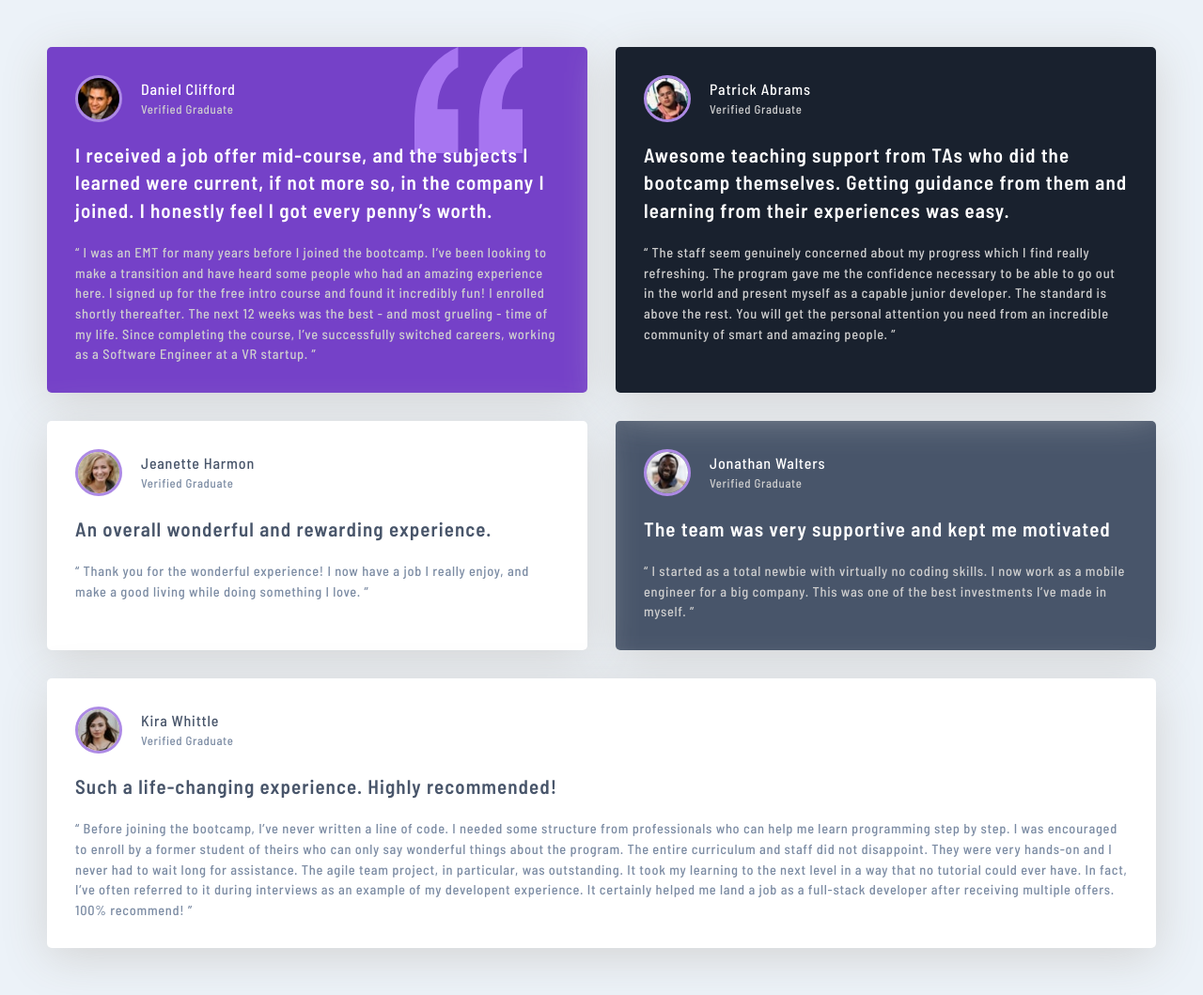
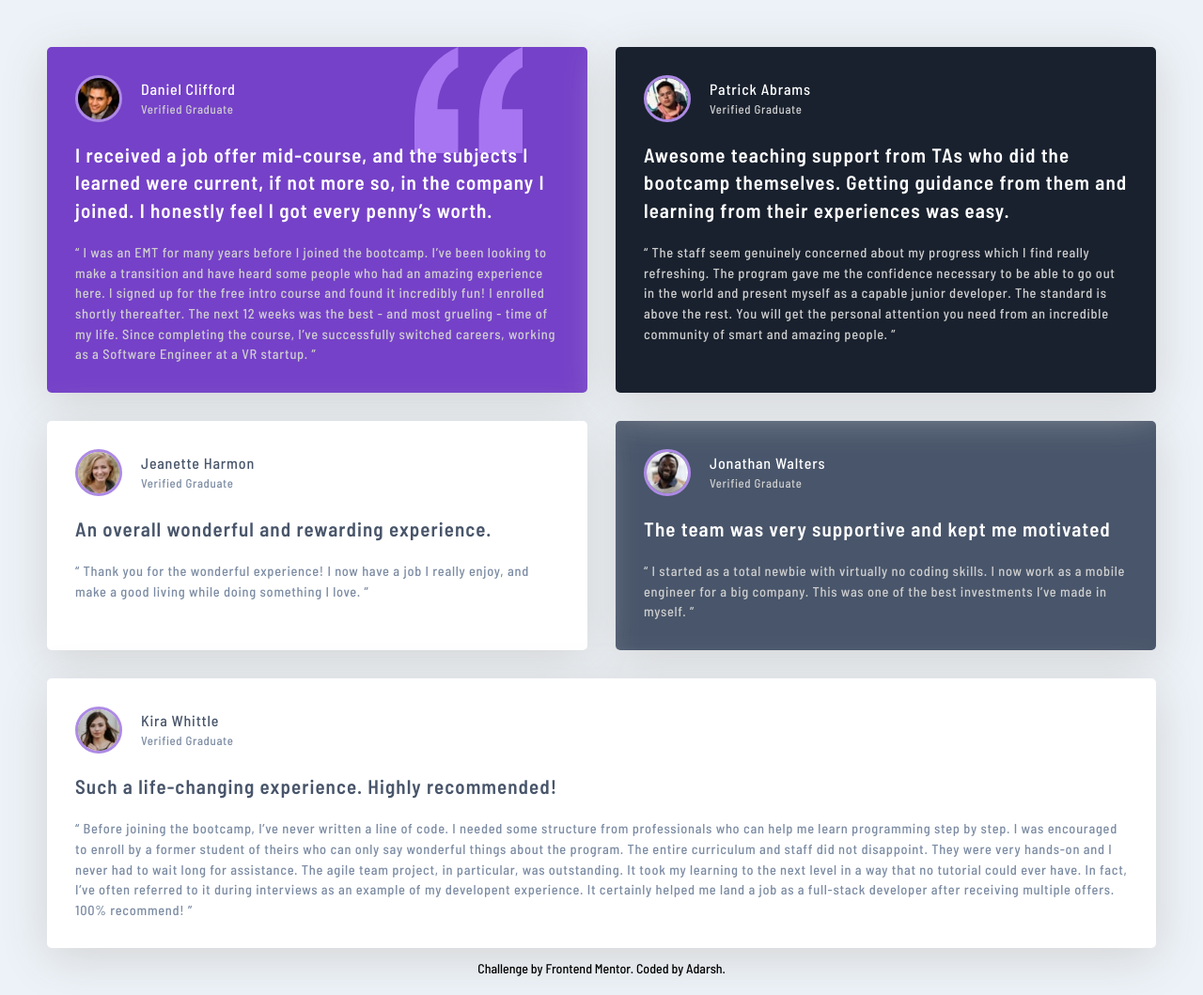
Before and after one commit to adram3l3ch/Testimonials-Grid, a plain HTML site: page index.html in a window 1280 px wide. Shown: the whole page at 94% size. Drawn offline with Linux system fonts and the light colour scheme.

```diff
--- a/index.html
+++ b/index.html
@@ -11,7 +11,7 @@
 			href="./images/favicon-32x32.png"
 		/>
 
-		<title>Frontend Mentor | [Challenge Name Here]</title>
+		<title>Testimonials Grid</title>
 		<link rel="stylesheet" href="./style.css" />
 	</head>
 	<body>
@@ -135,10 +135,17 @@
 					</p>
 				</div>
 			</div>
+			<div class="attribution">
+				Challenge by
+				<a
+					href="https://www.frontendmentor.io?ref=challenge"
+					target="_blank"
+					>Frontend Mentor</a
+				>. Coded by
+				<a href="https://github.com/adram3l3ch" target="_blank"
+					>Adarsh</a
+				>.
+			</div>
 		</section>
-		<!-- <div class="attribution">
-    Challenge by <a href="https://www.frontendmentor.io?ref=challenge" target="_blank">Frontend Mentor</a>.
-    Coded by <a href="#">Your Name Here</a>.
-  </div> -->
 	</body>
 </html>
--- a/style.css
+++ b/style.css
@@ -38,6 +38,7 @@ p {
 	padding: 100px 30px;
 	overflow: hidden;
 	display: flex;
+	position: relative;
 }
 
 .grid-container {
@@ -106,6 +107,19 @@ p {
 	color: white;
 }
 
+.attribution {
+	position: absolute;
+	bottom: 20px;
+	left: 50%;
+	transform: translateX(-50%);
+	text-align: center;
+}
+
+a {
+	text-decoration: none;
+	color: black;
+}
+
 @media (min-width: 768px) {
 	.section {
 		height: auto;
```
Also changed, not shown: 2 other files.
